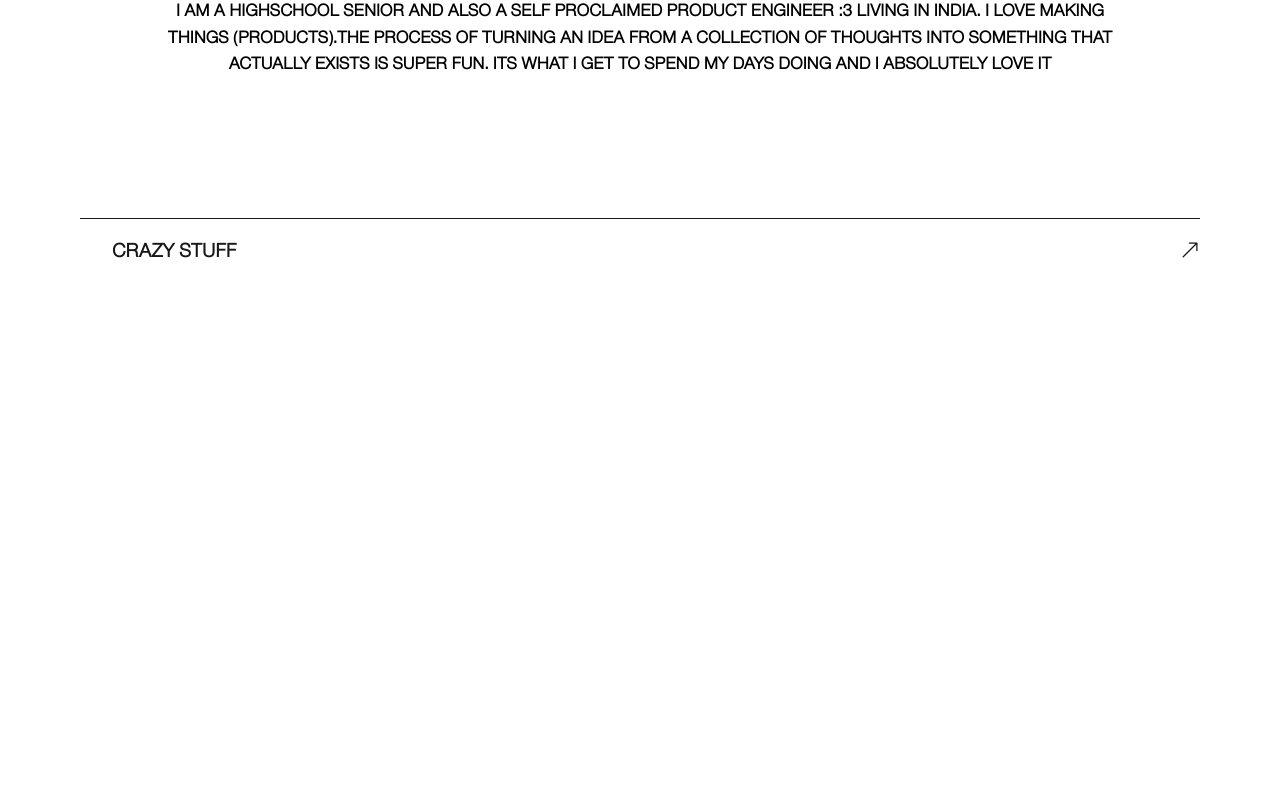
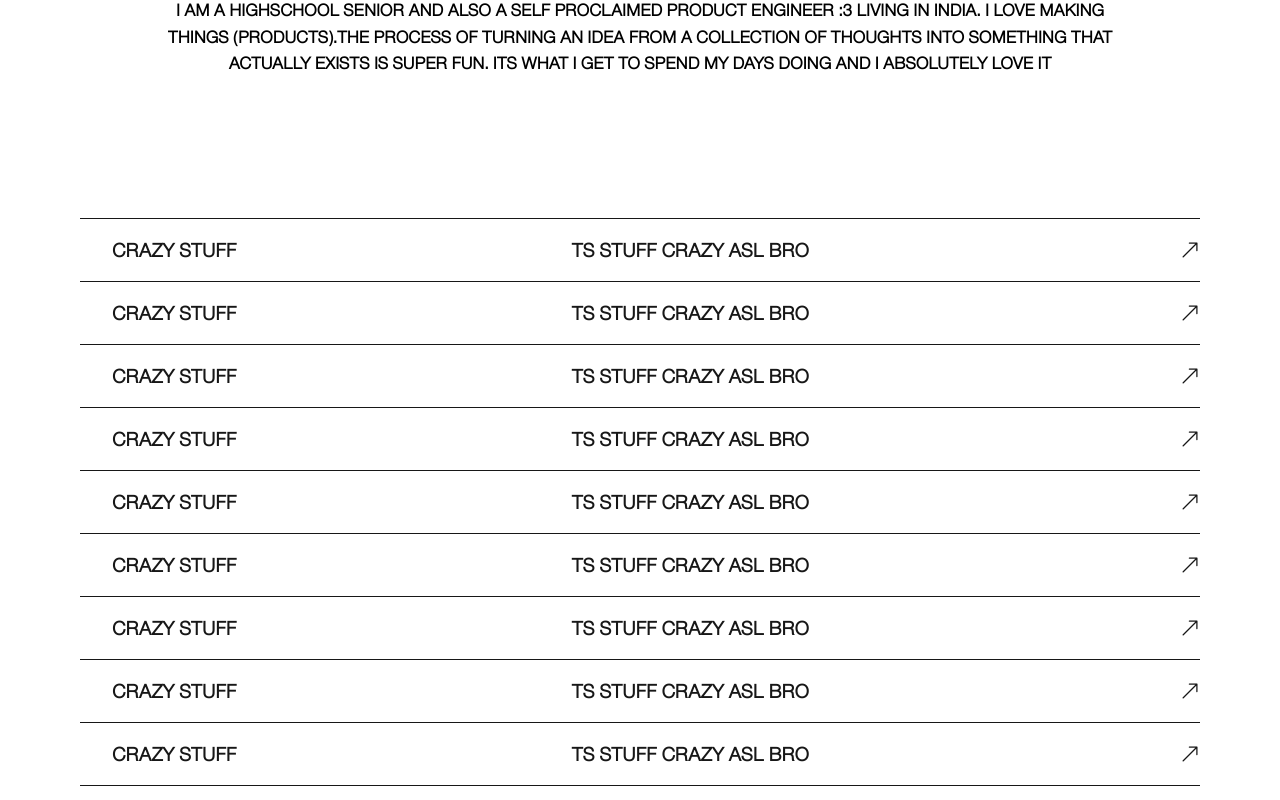
Before and after one commit to SukhdevThukral/sukhdev-thukral, a Next.js app: page / in a window 1280 px wide. Shown: the part 582-1382 px from the top of the page. Before the commit the page ends 863 px from the top, so only its background shows below. Built offline with nearby package versions, Linux system fonts and the light colour scheme; a web font is replaced by a local one.

Commit message:
feat: add multiple ProjectRow components to the home page
- Added multiple instances of ProjectRow for CRAZY STUFF
- Included shortLine for ProjectRow to enhance content description
- Fixed typo in class name from "cusor-pointer" to "cursor-pointer"

```diff
--- a/app/page.tsx
+++ b/app/page.tsx
@@ -1,6 +1,7 @@
 import localFont from "next/font/local"
 import ProjectRow from "./components/ProjectRow";
 import "bootstrap-icons/font/bootstrap-icons.css"
+// import { gsap } from "gsap/gsap-core";
 
 const YingHei = localFont({
   src: "MYingHeiPRC.woff2"
@@ -35,8 +36,59 @@ export default function Home(){
         <ProjectRow
           icon={<i className=""></i>}
           title="CRAZY STUFF"
+          shortLine="TS STUFF CRAZY ASL BRO"
           actionIcon={<i className="bi bi-arrow-up-right"></i>}
         />
+        <ProjectRow
+          icon={<i className=""></i>}
+          title="CRAZY STUFF"
+          shortLine="TS STUFF CRAZY ASL BRO"
+          actionIcon={<i className="bi bi-arrow-up-right"></i>}
+        />
+        <ProjectRow
+          icon={<i className=""></i>}
+          title="CRAZY STUFF"
+          shortLine="TS STUFF CRAZY ASL BRO"
+          actionIcon={<i className="bi bi-arrow-up-right"></i>}
+        />
+        <ProjectRow
+          icon={<i className=""></i>}
+          title="CRAZY STUFF"
+          shortLine="TS STUFF CRAZY ASL BRO"
+          actionIcon={<i className="bi bi-arrow-up-right"></i>}
+        />
+        <ProjectRow
+          icon={<i className=""></i>}
+          title="CRAZY STUFF"
+          shortLine="TS STUFF CRAZY ASL BRO"
+          actionIcon={<i className="bi bi-arrow-up-right"></i>}
+        />
+        <ProjectRow
+          icon={<i className=""></i>}
+          title="CRAZY STUFF"
+          shortLine="TS STUFF CRAZY ASL BRO"
+          actionIcon={<i className="bi bi-arrow-up-right"></i>}
+        />
+        <ProjectRow
+          icon={<i className=""></i>}
+          title="CRAZY STUFF"
+          shortLine="TS STUFF CRAZY ASL BRO"
+          actionIcon={<i className="bi bi-arrow-up-right"></i>}
+        />
+        <ProjectRow
+          icon={<i className=""></i>}
+          title="CRAZY STUFF"
+          shortLine="TS STUFF CRAZY ASL BRO"
+          actionIcon={<i className="bi bi-arrow-up-right"></i>}
+        />
+        <ProjectRow
+          icon={<i className=""></i>}
+          title="CRAZY STUFF"
+          shortLine="TS STUFF CRAZY ASL BRO"
+          actionIcon={<i className="bi bi-arrow-up-right"></i>}
+        />
+
+        <div className="border-t-1 py-4 cusor-pointer"></div>
       </div>
     </div>
     </>
```
